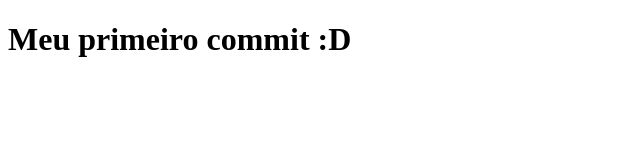
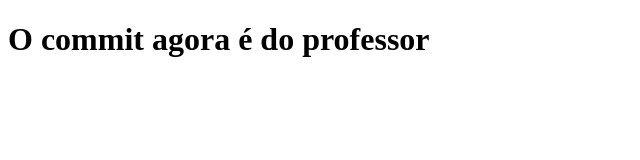
Before and after one commit to ka-ren94/Aula-BackEnd, a plain HTML site: page index.html in a window 1280 px wide. Shown: the whole page, without its empty margins (0-640 px from the left). Drawn offline with Linux system fonts and the light colour scheme.

Commit message:
altera texto principal

```diff
--- a/index.html
+++ b/index.html
@@ -6,6 +6,6 @@
     <title>Document</title>
 </head>
 <body>
-    <h1>Meu primeiro commit  :D</h1>
+    <h1>O commit agora é do professor</h1>
 </body>
 </html>
```
